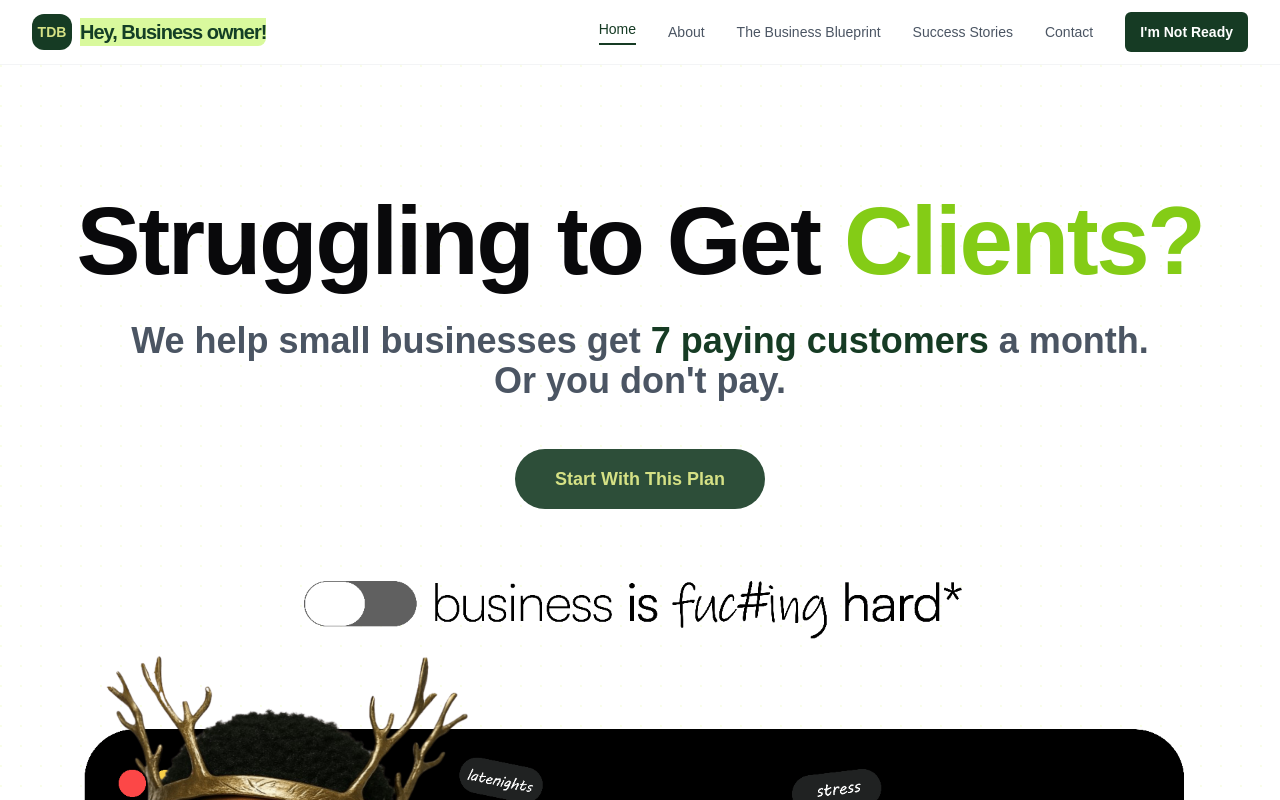
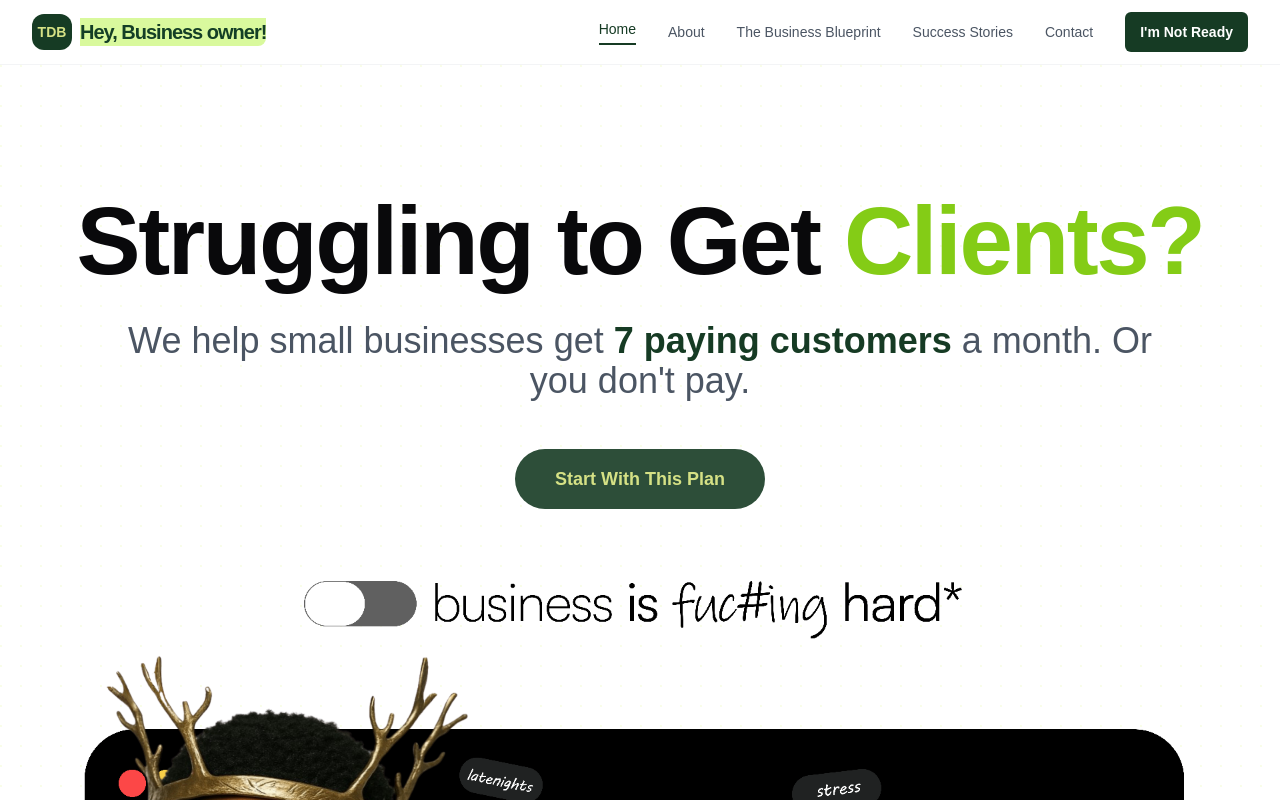
Before and after one commit to 7coremedia/drawing-board-growth-engine, a React (Vite) app: page / in a window 1280 px wide. Shown: the top 800 px of the page. Built offline with nearby package versions, Linux system fonts and the light colour scheme; a web font is replaced by a local one.

Commit message:
Visual edit in Lovable
Edited UI in Lovable

```diff
--- a/src/pages/Index.tsx
+++ b/src/pages/Index.tsx
@@ -92,7 +92,7 @@ const Index = () => {
               Struggling to Get{' '}
               <span className="font-black text-lime-500">Clients?</span>
             </h1>
-            <p className="text-2xl lg:text-4xl text-gray-600 mb-12 font-bold max-w-5xl mx-auto leading-relaxed">
+            <p className="text-2xl lg:text-4xl text-gray-600 mb-12 max-w-5xl mx-auto leading-relaxed font-medium">
               We help small businesses get{' '}
               <span className="text-primary font-black">7 paying customers</span>{' '}
               a month. Or you don't pay.
```
